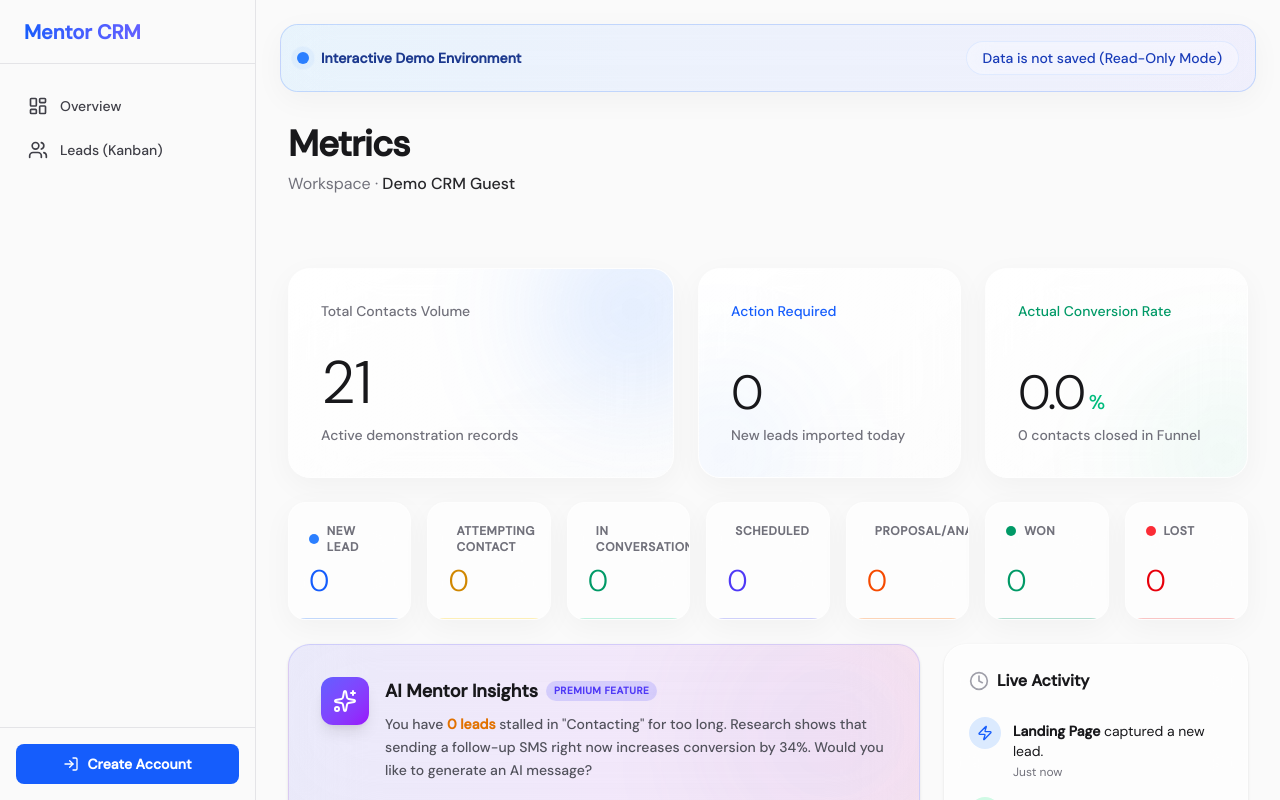
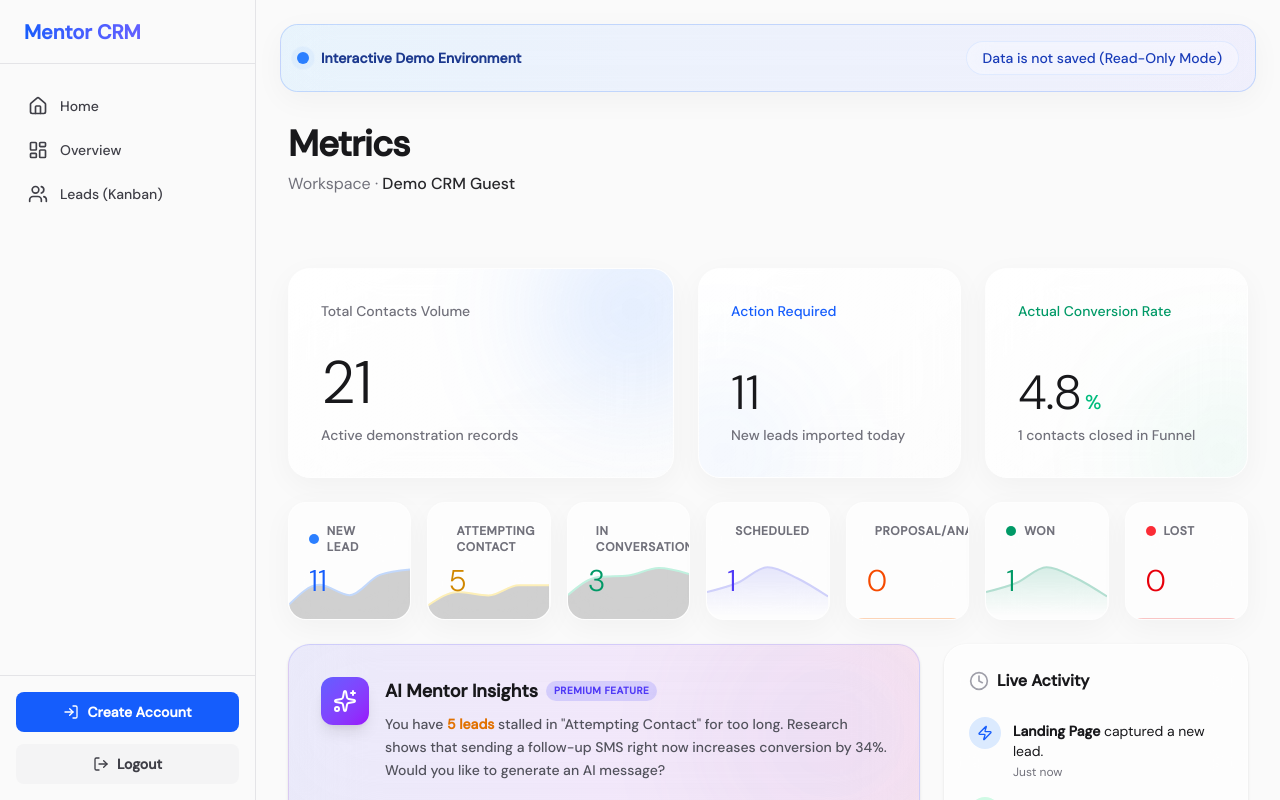
Before and after one commit to mentorcrm26-hub/mentorcrm, a Next.js app: page /demo in a window 1280 px wide. Built offline with nearby package versions, Linux system fonts and the light colour scheme.

Commit message:
feat: implement demo environment with lead simulation provider and middleware authentication routing

```diff
--- a/src/app/demo/layout.tsx
+++ b/src/app/demo/layout.tsx
@@ -20,6 +20,10 @@ export default function DemoLayout({ children }: { children: React.ReactNode })
                     </div>
 
                     <div className="flex-1 py-6 px-4 space-y-2 relative">
+                        <Link href="/" className="flex items-center gap-3 px-3 py-2 rounded-md text-sm font-medium text-zinc-700 dark:text-zinc-300 hover:bg-zinc-100 dark:hover:bg-zinc-900 transition-colors">
+                            <Home className="w-5 h-5" />
+                            Home
+                        </Link>
                         <Link href="/demo" className="flex items-center gap-3 px-3 py-2 rounded-md text-sm font-medium text-zinc-700 dark:text-zinc-300 hover:bg-zinc-100 dark:hover:bg-zinc-900 transition-colors">
                             <LayoutDashboard className="w-5 h-5" />
                             Overview
@@ -30,11 +34,17 @@ export default function DemoLayout({ children }: { children: React.ReactNode })
                         </Link>
                     </div>
 
-                    <div className="p-4 border-t border-zinc-200 dark:border-white/10">
+                    <div className="p-4 border-t border-zinc-200 dark:border-white/10 space-y-3">
                         <Link href="/signup" className="flex items-center gap-2 w-full px-4 py-2.5 rounded-lg text-sm font-semibold text-white bg-blue-600 hover:bg-blue-700 transition-colors justify-center transition-all bg-[length:200%_auto] hover:bg-right hover:shadow-[0_0_20px_rgba(37,99,235,0.4)]">
                             <LogIn className="w-4 h-4" />
                             Create Account
                         </Link>
+                        <form action="/auth/signout" method="post">
+                            <button type="submit" className="flex items-center gap-2 w-full px-4 py-2.5 rounded-lg text-sm font-semibold text-zinc-700 dark:text-zinc-300 bg-zinc-100 dark:bg-zinc-900 hover:bg-zinc-200 dark:hover:bg-zinc-800 transition-colors justify-center transition-all">
+                                <LogOut className="w-4 h-4" />
+                                Logout
+                            </button>
+                        </form>
                     </div>
                 </aside>
 
@@ -43,9 +53,17 @@ export default function DemoLayout({ children }: { children: React.ReactNode })
                     {/* Header Mobile */}
                     <header className="h-16 md:hidden flex items-center justify-between px-4 border-b border-zinc-200 dark:border-white/10 bg-white/80 dark:bg-black/80 backdrop-blur-md z-20">
                         <span className="text-xl font-bold bg-clip-text text-transparent bg-gradient-to-r from-blue-600 to-indigo-500">Mentor CRM</span>
-                        <Link href="/signup" className="px-3 py-1.5 rounded text-xs font-semibold text-white bg-blue-600 flex items-center gap-2">
-                            Create Account
-                        </Link>
+                        <div className="flex items-center gap-2">
+                             <Link href="/" className="px-3 py-1.5 rounded text-xs font-semibold text-zinc-700 dark:text-zinc-300 bg-zinc-100 dark:bg-zinc-900 flex items-center gap-2">
+                                <Home className="w-3 h-3" />
+                                Home
+                             </Link>
+                            <form action="/auth/signout" method="post">
+                                <button type="submit" className="px-3 py-1.5 rounded text-xs font-semibold text-zinc-700 dark:text-zinc-300 bg-zinc-100 dark:bg-zinc-900 flex items-center gap-2" title="Logout">
+                                    <LogOut className="w-3 h-3" />
+                                </button>
+                            </form>
+                        </div>
                     </header>
 
                     <div className="mx-4 md:mx-6 mt-4 md:mt-6 rounded-2xl bg-gradient-to-r from-blue-500/10 to-indigo-500/10 backdrop-blur-xl border border-blue-500/20 dark:border-blue-400/10 p-4 flex flex-col sm:flex-row items-center justify-between z-10 shrink-0 shadow-[0_8px_30px_rgb(0,0,0,0.04)] relative overflow-hidden">
--- a/src/app/demo/leads/page.tsx
+++ b/src/app/demo/leads/page.tsx
@@ -55,14 +55,14 @@ export default function DemoLeadsPage() {
                 <div className="absolute bottom-24 right-6 pointer-events-auto z-[9998]">
                     <VoiceAssistantButton
                         assistantId="demo-id"
-                        label="Falar com Especialista AI"
+                        label="Talk to Expert"
                     />
                 </div>
 
                 <AIChatWidget
                     configId="demo-config"
                     title="Mentor AI Strategic Advisor"
-                    subtitle="Planejamento e Proteção 24/7"
+                    subtitle="Planning & Strategy 24/7"
                 />
             </main>
         </div>
--- a/src/app/demo/page.tsx
+++ b/src/app/demo/page.tsx
@@ -86,7 +86,7 @@ export default function DemoDashboardPage() {
                                     <span className="px-2 py-0.5 rounded-full bg-indigo-500/20 text-indigo-600 dark:text-indigo-400 text-[10px] font-bold uppercase tracking-wider">Premium Feature</span>
                                 </h3>
                                 <p className="text-sm font-medium text-zinc-600 dark:text-zinc-300 mt-2 leading-relaxed">
-                                    You have <strong className="text-amber-600 dark:text-amber-400">{leads.filter(l => l.status === 'Contacting').length} leads</strong> stalled in "Contacting" for too long. Research shows that sending a follow-up SMS right now increases conversion by 34%. Would you like to generate an AI message?
+                                    You have <strong className="text-amber-600 dark:text-amber-400">{leads.filter(l => l.status === 'Attempting Contact').length} leads</strong> stalled in "Attempting Contact" for too long. Research shows that sending a follow-up SMS right now increases conversion by 34%. Would you like to generate an AI message?
                                 </p>
                                 <button disabled className="mt-4 inline-flex items-center text-sm font-semibold text-indigo-600 dark:text-indigo-400 opacity-60 cursor-not-allowed">
                                     Generate Message <span className="ml-1">→</span>
--- a/src/components/demo/demo-kanban.tsx
+++ b/src/components/demo/demo-kanban.tsx
@@ -104,13 +104,13 @@ export function DemoKanbanBoard() {
                                                                 {/* Life Planner Specific Badges */}
                                                                 <div className="flex flex-wrap gap-1 mt-2">
                                                                     {lead.status === 'New Lead' && (
-                                                                        <span className="text-[9px] font-bold uppercase tracking-tighter bg-blue-50 text-blue-600 dark:bg-blue-900/30 dark:text-blue-400 px-1.5 py-0.5 rounded border border-blue-200/50">Diagnóstico Pendente</span>
+                                                                        <span className="text-[9px] font-bold uppercase tracking-tighter bg-blue-50 text-blue-600 dark:bg-blue-900/30 dark:text-blue-400 px-1.5 py-0.5 rounded border border-blue-200/50">New Lead</span>
                                                                     )}
                                                                     {lead.status === 'Scheduled' && (
-                                                                        <span className="text-[9px] font-bold uppercase tracking-tighter bg-purple-50 text-purple-600 dark:bg-purple-900/30 dark:text-purple-400 px-1.5 py-0.5 rounded border border-purple-200/50">Estratégia Pronta</span>
+                                                                        <span className="text-[9px] font-bold uppercase tracking-tighter bg-purple-50 text-purple-600 dark:bg-purple-900/30 dark:text-purple-400 px-1.5 py-0.5 rounded border border-purple-200/50">Strategy Drafted</span>
                                                                     )}
                                                                     {lead.status === 'Won' && (
-                                                                        <span className="text-[9px] font-bold uppercase tracking-tighter bg-emerald-50 text-emerald-600 dark:bg-emerald-900/30 dark:text-emerald-400 px-1.5 py-0.5 rounded border border-emerald-200/50">Proteção Ativada</span>
+                                                                        <span className="text-[9px] font-bold uppercase tracking-tighter bg-emerald-50 text-emerald-600 dark:bg-emerald-900/30 dark:text-emerald-400 px-1.5 py-0.5 rounded border border-emerald-200/50">Client Won</span>
                                                                     )}
                                                                 </div>
                                                             </div>
--- a/src/components/demo/demo-provider.tsx
+++ b/src/components/demo/demo-provider.tsx
@@ -23,15 +23,15 @@ type Lead = {
 const todayStr = new Date().toISOString()
 
 const MOCK_LEADS: Lead[] = [
-    { id: '1', name: 'João Silva', email: 'joao@example.com', phone: '(11) 98765-4321', notes: 'Contato via site', status: 'Diagnostic', created_at: todayStr },
-    { id: '2', name: 'Maria Souza', email: 'maria@example.com', phone: '(21) 99887-6655', notes: 'Interesse em Proteção de Renda', status: 'Interview', created_at: todayStr },
-    { id: '3', name: 'Carlos Santos', email: 'carlos@example.com', phone: '(31) 91234-5678', notes: 'Cálculo de aposentadoria em andamento', status: 'Strategy', created_at: todayStr },
-    { id: '4', name: 'Ana Oliveira', email: 'ana@example.com', phone: '(41) 98877-6655', notes: 'Reunião de fechamento marcada', status: 'Presentation', created_at: todayStr },
-    { id: '5', name: 'Lucas Costa', email: 'lucas@example.com', phone: '(51) 91122-3344', notes: 'Apólice emitida e ativada', status: 'Active Protection', created_at: todayStr },
+    { id: '1', name: 'João Silva', email: 'joao@example.com', phone: '(11) 98765-4321', notes: 'Contact via website', status: 'New Lead', created_at: todayStr },
+    { id: '2', name: 'Maria Souza', email: 'maria@example.com', phone: '(21) 99887-6655', notes: 'Interested in Income Protection', status: 'Attempting Contact', created_at: todayStr },
+    { id: '3', name: 'Carlos Santos', email: 'carlos@example.com', phone: '(31) 91234-5678', notes: 'Retirement planning in progress', status: 'In Conversation', created_at: todayStr },
+    { id: '4', name: 'Ana Oliveira', email: 'ana@example.com', phone: '(41) 98877-6655', notes: 'Closing meeting scheduled', status: 'Scheduled', created_at: todayStr },
+    { id: '5', name: 'Lucas Costa', email: 'lucas@example.com', phone: '(51) 91122-3344', notes: 'Lead closed and winning', status: 'Won', created_at: todayStr },
     // Adicionando alguns extras para fazer volume
-    ...Array(10).fill(null).map((_, i) => ({ id: `new_${i}`, name: `Lead Extra ${i}`, email: null, phone: null, notes: null, status: 'Diagnostic', created_at: todayStr })),
-    ...Array(4).fill(null).map((_, i) => ({ id: `contact_${i}`, name: `Em Análise ${i}`, email: null, phone: null, notes: null, status: 'Interview', created_at: todayStr })),
-    ...Array(2).fill(null).map((_, i) => ({ id: `sched_${i}`, name: `Strategy Extra ${i}`, email: null, phone: null, notes: null, status: 'Strategy', created_at: todayStr })),
+    ...Array(10).fill(null).map((_, i) => ({ id: `new_${i}`, name: `Lead Extra ${i}`, email: null, phone: null, notes: null, status: 'New Lead', created_at: todayStr })),
+    ...Array(4).fill(null).map((_, i) => ({ id: `contact_${i}`, name: `Under Analysis ${i}`, email: null, phone: null, notes: null, status: 'Attempting Contact', created_at: todayStr })),
+    ...Array(2).fill(null).map((_, i) => ({ id: `sched_${i}`, name: `Strategy Extra ${i}`, email: null, phone: null, notes: null, status: 'In Conversation', created_at: todayStr })),
 ]
 
 type DemoContextType = {
@@ -50,7 +50,7 @@ export function DemoProvider({ children }: { children: React.ReactNode }) {
 
     // Opcional: Persistir no localStorage para não perder caso dê f5
     useEffect(() => {
-        const saved = localStorage.getItem('mentor_demo_leads')
+        const saved = localStorage.getItem('mentor_demo_leads_v2')
         if (saved) {
             try {
                 setLeads(JSON.parse(saved))
@@ -59,7 +59,7 @@ export function DemoProvider({ children }: { children: React.ReactNode }) {
     }, [])
 
     useEffect(() => {
-        localStorage.setItem('mentor_demo_leads', JSON.stringify(leads))
+        localStorage.setItem('mentor_demo_leads_v2', JSON.stringify(leads))
     }, [leads])
 
     const simulateLead = () => {
@@ -71,7 +71,7 @@ export function DemoProvider({ children }: { children: React.ReactNode }) {
             email: `${randomName.toLowerCase().replace(' ', '.')}@example.com`,
             phone: `(11) 9${Math.floor(10000000 + Math.random() * 90000000)}`,
             notes: 'Captured for Financial Diagnosis',
-            status: 'Diagnostic',
+            status: 'New Lead',
             created_at: new Date().toISOString()
         }
 
--- a/src/components/demo/simulate-lead-button.tsx
+++ b/src/components/demo/simulate-lead-button.tsx
@@ -21,7 +21,7 @@ export function SimulateLeadButton() {
             title="Create a fake lead instantly"
         >
             <Sparkles className="w-4 h-4 mr-2 text-indigo-200 group-hover:text-white transition-colors" />
-            Simular Novo Diagnóstico
+            Simulate New Lead
         </button>
     )
 }
--- a/src/lib/supabase/middleware.ts
+++ b/src/lib/supabase/middleware.ts
@@ -57,7 +57,7 @@ export async function updateSession(request: NextRequest) {
     // If user is logged in and trying to access root or login, redirect to dashboard
     if (
         user &&
-        (request.nextUrl.pathname === '/' || request.nextUrl.pathname === '/login')
+        (request.nextUrl.pathname === '/login')
     ) {
         const url = request.nextUrl.clone()
         url.pathname = user.user_metadata?.plan === 'sandbox' ? '/demo' : '/dashboard'
```
